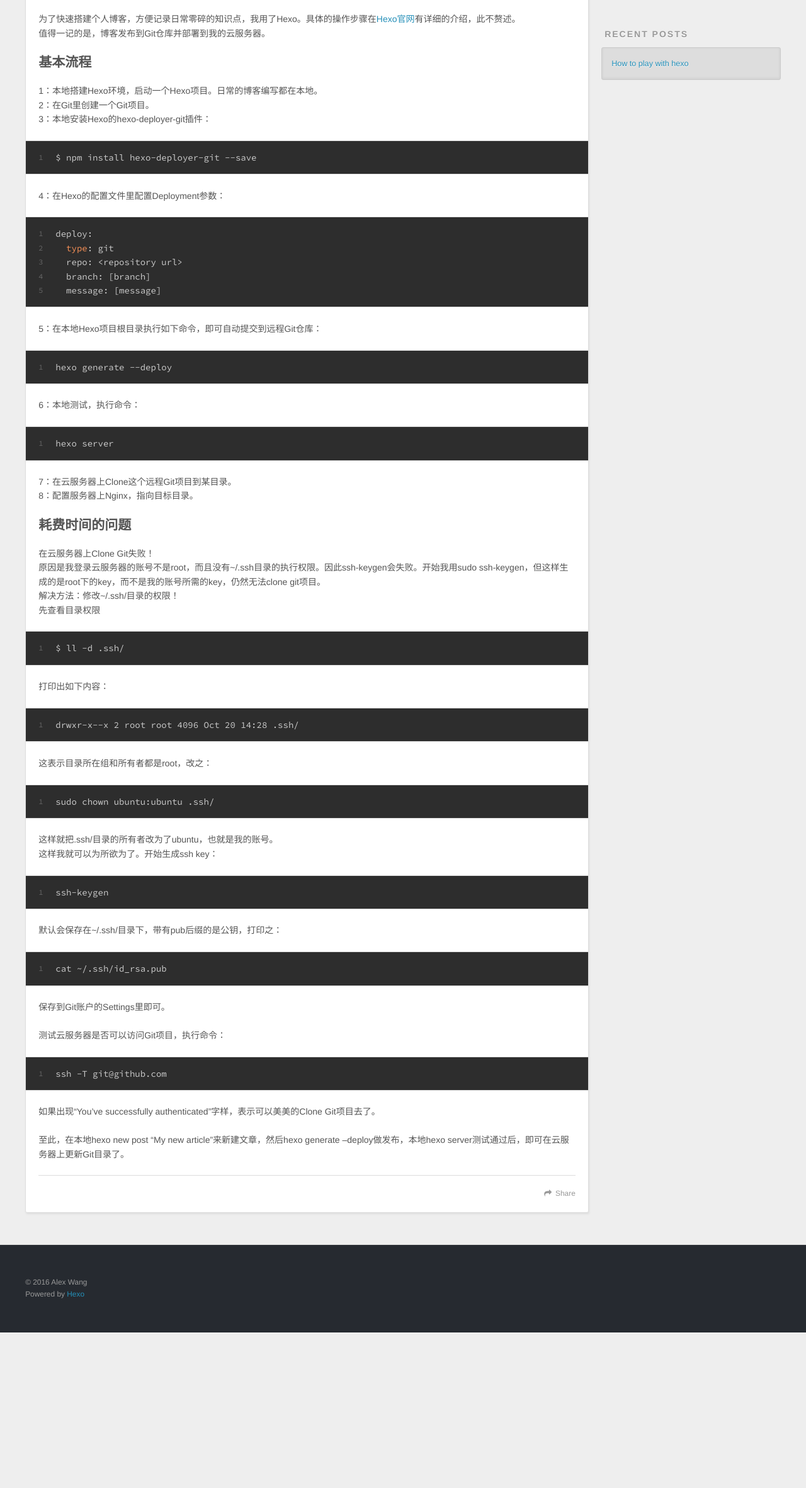
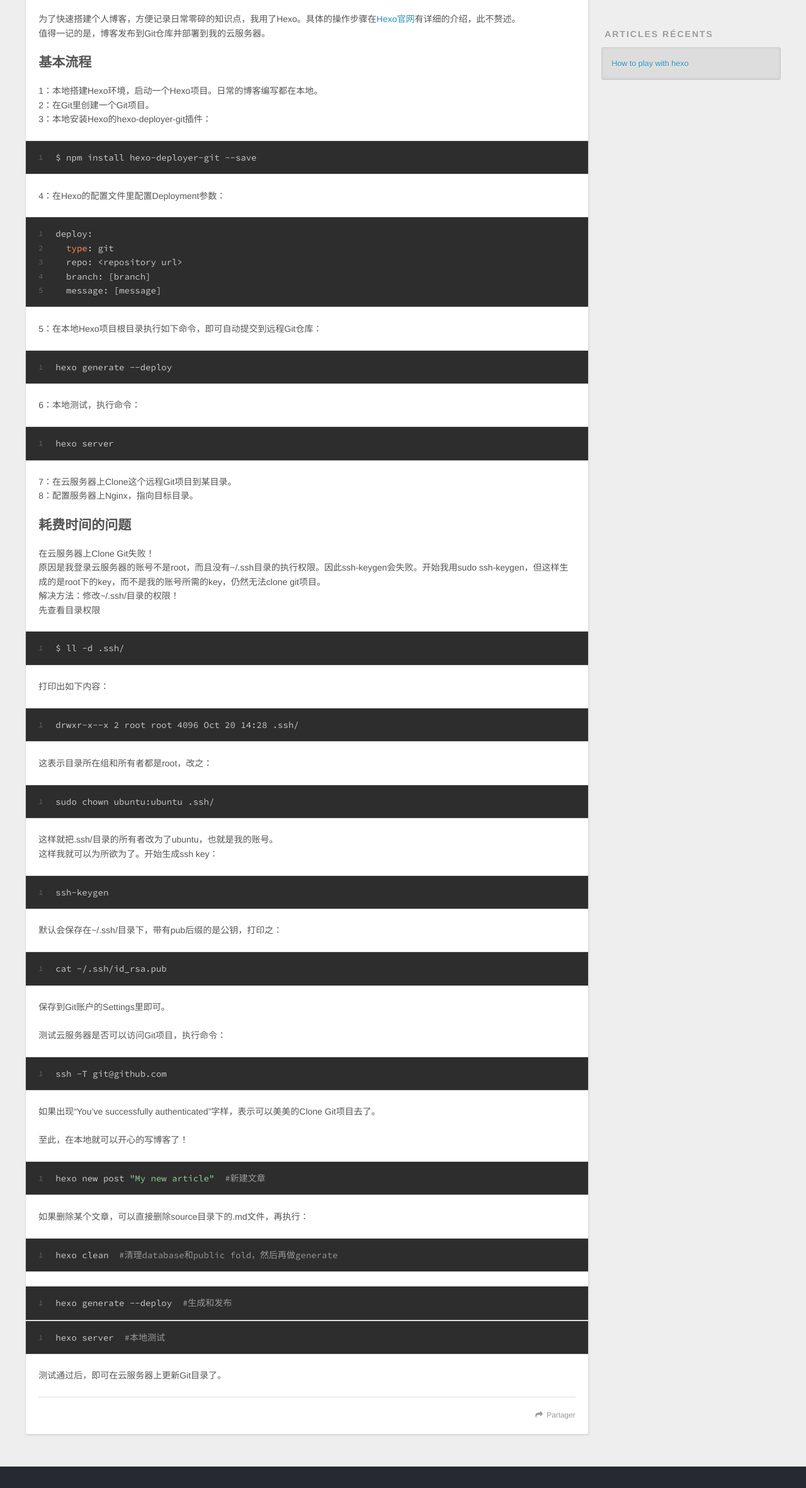
Before and after one commit to tara1128/myHexoOnCloud, a plain HTML site: page 2016/10/20/how-to-play-with-hexo/index.html in a window 1280 px wide. Shown: the part 434-2797 px from the top of the page at 63% size. Before the commit the page ends 2550 px from the top, so only its background shows below. Drawn offline with nearby package versions, Linux system fonts and the light colour scheme.

Commit message:
Site updated: 2016-10-20 15:33:59

```diff
--- a/2016/10/20/how-to-play-with-hexo/index.html
+++ b/2016/10/20/how-to-play-with-hexo/index.html
@@ -13,7 +13,7 @@
 <meta property="og:site_name" content="Run Faster To Lead The Trend">
 <meta property="og:description" content="为了快速搭建个人博客，方便记录日常零碎的知识点，我用了Hexo。具体的操作步骤在Hexo官网有详细的介绍，此不赘述。值得一记的是，博客发布到Git仓库并部署到我的云服务器。
 基本流程1：本地搭建Hexo环境，启动一个Hexo项目。日常的博客编写都在本地。2：在Git里创建一个Git项目。3：本地安装Hexo的hexo-deployer-git插件：1$ npm install hexo-deplo">
-<meta property="og:updated_time" content="2016-10-20T07:24:08.000Z">
+<meta property="og:updated_time" content="2016-10-20T07:33:45.000Z">
 <meta name="twitter:card" content="summary">
 <meta name="twitter:title" content="How to play with hexo">
 <meta name="twitter:description" content="为了快速搭建个人博客，方便记录日常零碎的知识点，我用了Hexo。具体的操作步骤在Hexo官网有详细的介绍，此不赘述。值得一记的是，博客发布到Git仓库并部署到我的云服务器。
@@ -59,9 +59,9 @@
       </nav>
       <nav id="sub-nav">
 
-          <a id="nav-rss-link" class="nav-icon" href="/atom.xml" title="RSS Feed"></a>
+          <a id="nav-rss-link" class="nav-icon" href="/atom.xml" title="Flux RSS"></a>
 
-        <a id="nav-search-btn" class="nav-icon" title="Search"></a>
+        <a id="nav-search-btn" class="nav-icon" title="Rechercher"></a>
       </nav>
       <div id="search-form-wrap">
         <form action="//google.com/search" method="get" accept-charset="UTF-8" class="search-form"><input type="search" name="q" results="0" class="search-form-input" placeholder="Search"><button type="submit" class="search-form-submit">&#xF002;</button><input type="hidden" name="sitesearch" value="http://yoursite.com"></form>
@@ -106,12 +106,16 @@
 <p>保存到Git账户的Settings里即可。</p>
 <p>测试云服务器是否可以访问Git项目，执行命令：<br><figure class="highlight bash"><table><tr><td class="gutter"><pre><div class="line">1</div></pre></td><td class="code"><pre><div class="line">ssh -T git@github.com</div></pre></td></tr></table></figure></p>
 <p>如果出现“You’ve successfully authenticated”字样，表示可以美美的Clone Git项目去了。</p>
-<p>至此，在本地hexo new post “My new article”来新建文章，然后hexo generate –deploy做发布，本地hexo server测试通过后，即可在云服务器上更新Git目录了。</p>
+<p>至此，在本地就可以开心的写博客了！<br><figure class="highlight bash"><table><tr><td class="gutter"><pre><div class="line">1</div></pre></td><td class="code"><pre><div class="line">hexo new post <span class="string">"My new article"</span>  <span class="comment">#新建文章</span></div></pre></td></tr></table></figure></p>
+<p>如果删除某个文章，可以直接删除source目录下的.md文件，再执行：<br><figure class="highlight bash"><table><tr><td class="gutter"><pre><div class="line">1</div></pre></td><td class="code"><pre><div class="line">hexo clean  <span class="comment">#清理database和public fold，然后再做generate</span></div></pre></td></tr></table></figure></p>
+<figure class="highlight bash"><table><tr><td class="gutter"><pre><div class="line">1</div></pre></td><td class="code"><pre><div class="line">hexo generate --deploy  <span class="comment">#生成和发布</span></div></pre></td></tr></table></figure>
+<figure class="highlight bash"><table><tr><td class="gutter"><pre><div class="line">1</div></pre></td><td class="code"><pre><div class="line">hexo server  <span class="comment">#本地测试</span></div></pre></td></tr></table></figure>
+<p>测试通过后，即可在云服务器上更新Git目录了。</p>
 
 
     </div>
     <footer class="article-footer">
-      <a data-url="http://yoursite.com/2016/10/20/how-to-play-with-hexo/" data-id="ciui11thc0000nypms2x83jf4" class="article-share-link">Share</a>
+      <a data-url="http://yoursite.com/2016/10/20/how-to-play-with-hexo/" data-id="ciui11thc0000nypms2x83jf4" class="article-share-link">Partager</a>
 
 
     </footer>
@@ -145,7 +149,7 @@
 
 
   <div class="widget-wrap">
-    <h3 class="widget-title">Recent Posts</h3>
+    <h3 class="widget-title">Articles récents</h3>
     <div class="widget">
       <ul>
 
@@ -166,7 +170,7 @@
   <div class="outer">
     <div id="footer-info" class="inner">
       &copy; 2016 Alex Wang<br>
-      Powered by <a href="http://hexo.io/" target="_blank">Hexo</a>
+      Propulsé by <a href="http://hexo.io/" target="_blank">Hexo</a>
     </div>
   </div>
 </footer>
```
Also changed, not shown: archives/2016/10/index.html (+4 -4 lines), archives/2016/index.html (+4 -4 lines), archives/index.html (+4 -4 lines), index.html (+10 -6 lines).
